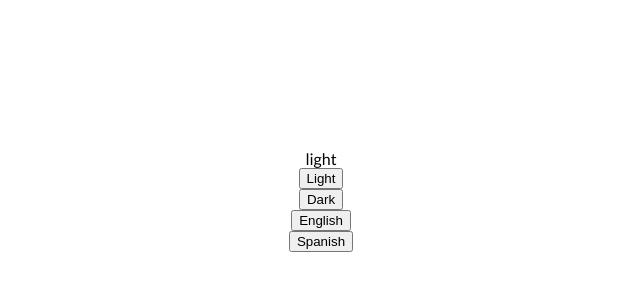
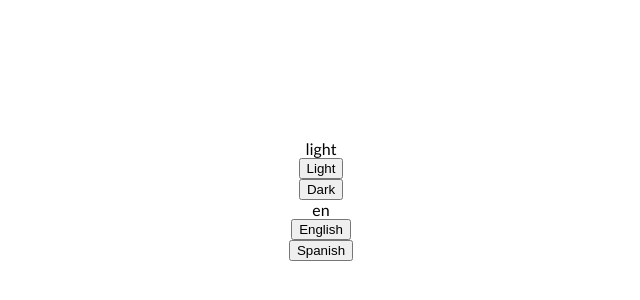
Before and after one commit to benedicttobias/literate-train, a React (Create React App) app: page / in a window 1280 px wide. Shown: the part 200-500 px from the top of the page, without its empty margins (319-959 px from the left). Built offline with nearby package versions, Linux system fonts and the light colour scheme.

Commit message:
add useSelector and useDispatch from Provider

```diff
--- a/src/localePicker.js
+++ b/src/localePicker.js
@@ -1,11 +1,14 @@
 import React from 'react';
+import { useSelector, useDispatch } from 'react-redux';
 
 const LocalePicker = props => {
-    const store = props.store;
+    const localeState = useSelector(state => state.LocaleReducer);
+    const dispatch = useDispatch();
     return (
         <>
-            <button onClick={() => store.dispatch({type: 'SET_LOCALE', payload: 'en'})}>English</button>
-            <button onClick={() => store.dispatch({type: 'SET_LOCALE', payload: 'es'})}>Spanish</button>
+            <span>{localeState.locale}</span>
+            <button onClick={() => dispatch({type: 'SET_LOCALE', payload: 'en'})}>English</button>
+            <button onClick={() => dispatch({type: 'SET_LOCALE', payload: 'es'})}>Spanish</button>
         </>
     )
 
```
